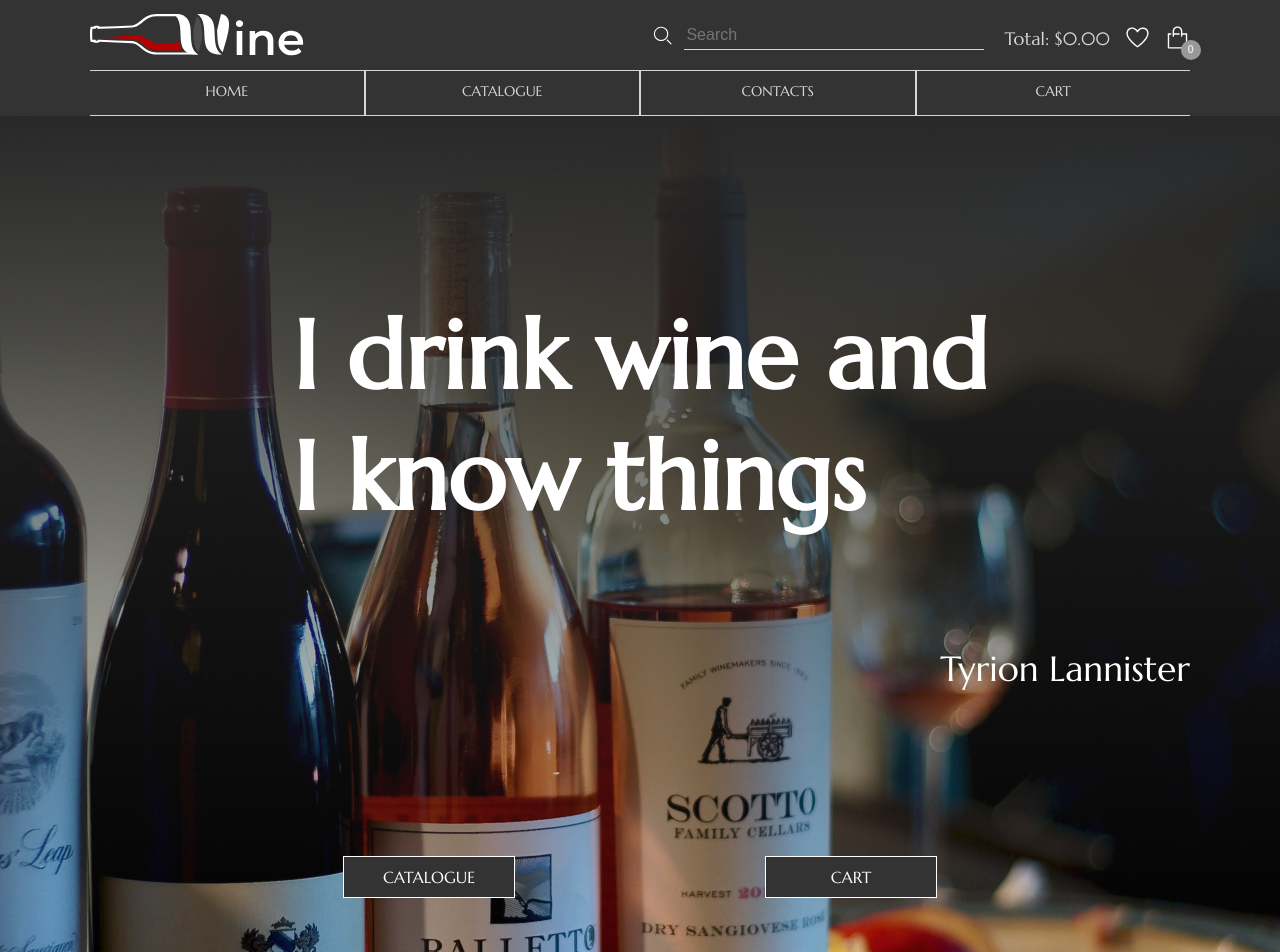
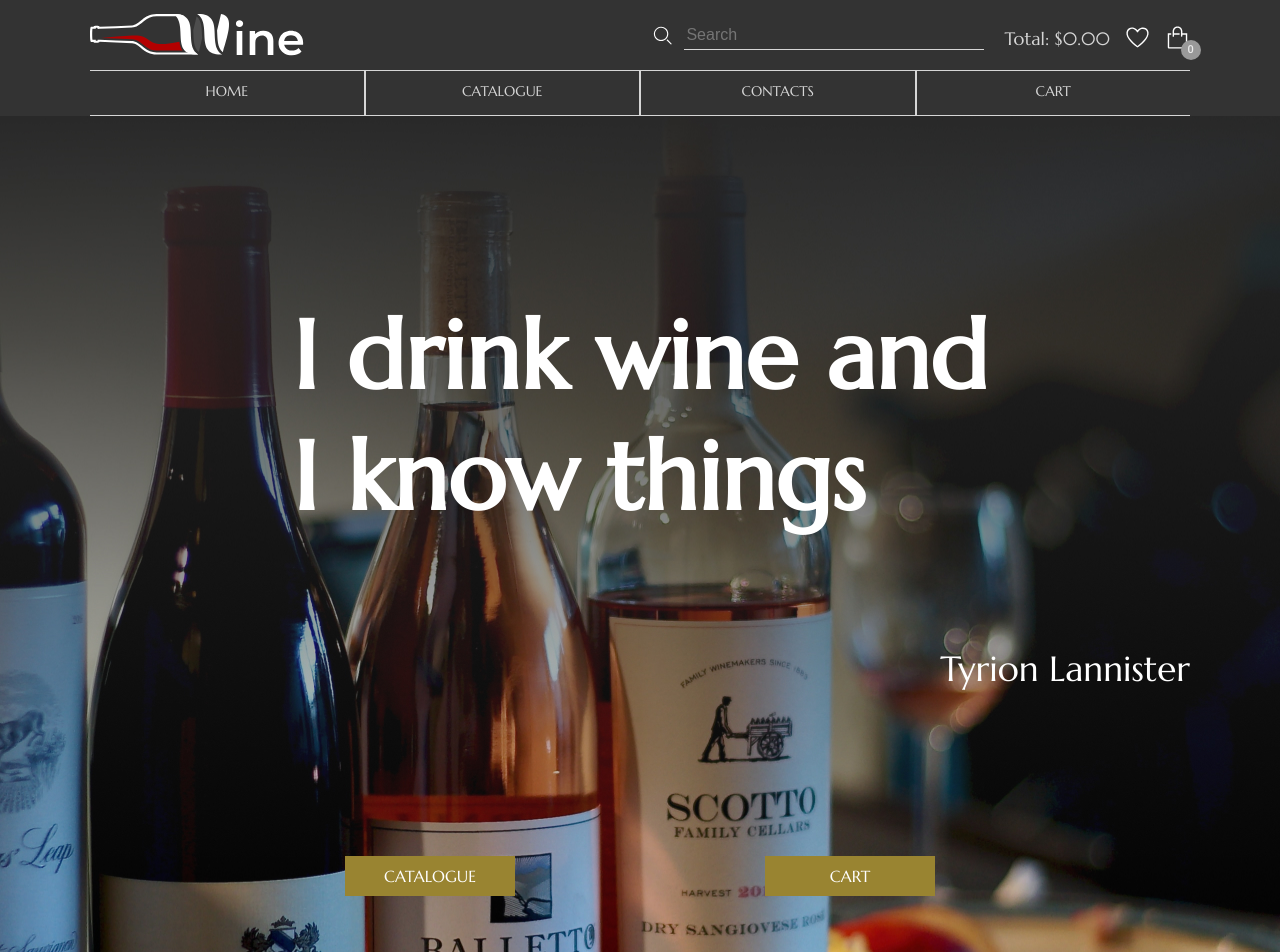
Before and after one commit to mitjasha/online-shop, a React (Create React App) app: page / in a window 1280 px wide. Shown: the top 952 px of the page. Built offline with nearby package versions, Linux system fonts and the light colour scheme.

Commit message:
feat: add styles to button and prop to button component

```diff
--- a/src/components/Buttons/Button/Button.tsx
+++ b/src/components/Buttons/Button/Button.tsx
@@ -8,6 +8,7 @@ export interface ButtonProps {
   className?: string;
   disabled?: boolean;
   onClick?: () => void;
+  style?: CSSProperties;
 }
 
 const Button: React.FC<ButtonProps> = ({
@@ -16,11 +17,18 @@ const Button: React.FC<ButtonProps> = ({
   className,
   disabled,
   onClick,
+  style,
   ...attrs
 }) => {
   const classes = cn("button", className);
   return (
-    <a href="/" rel="noopener noreferrer" className={classes} {...attrs}>
+    <a
+      href="/"
+      rel="noopener noreferrer"
+      className={classes}
+      style={style}
+      {...attrs}
+    >
       {children}
     </a>
   );
--- a/src/pages/MainPage/MainPage.tsx
+++ b/src/pages/MainPage/MainPage.tsx
@@ -18,8 +18,18 @@ const MainPage: React.FC = () => {
           </h1>
           <p className="quote-author">Tyrion Lannister</p>
           <div className="preview__buttons">
-            <Button className="preview__button">CATALOGUE</Button>
-            <Button className="preview__button">CART</Button>
+            <Button
+              className="preview__button"
+              style={{ backgroundColor: "#998431", border: "none" }}
+            >
+              CATALOGUE
+            </Button>
+            <Button
+              className="preview__button"
+              style={{ backgroundColor: "#998431", border: "none" }}
+            >
+              CART
+            </Button>
           </div>
         </div>
       </section>
```
